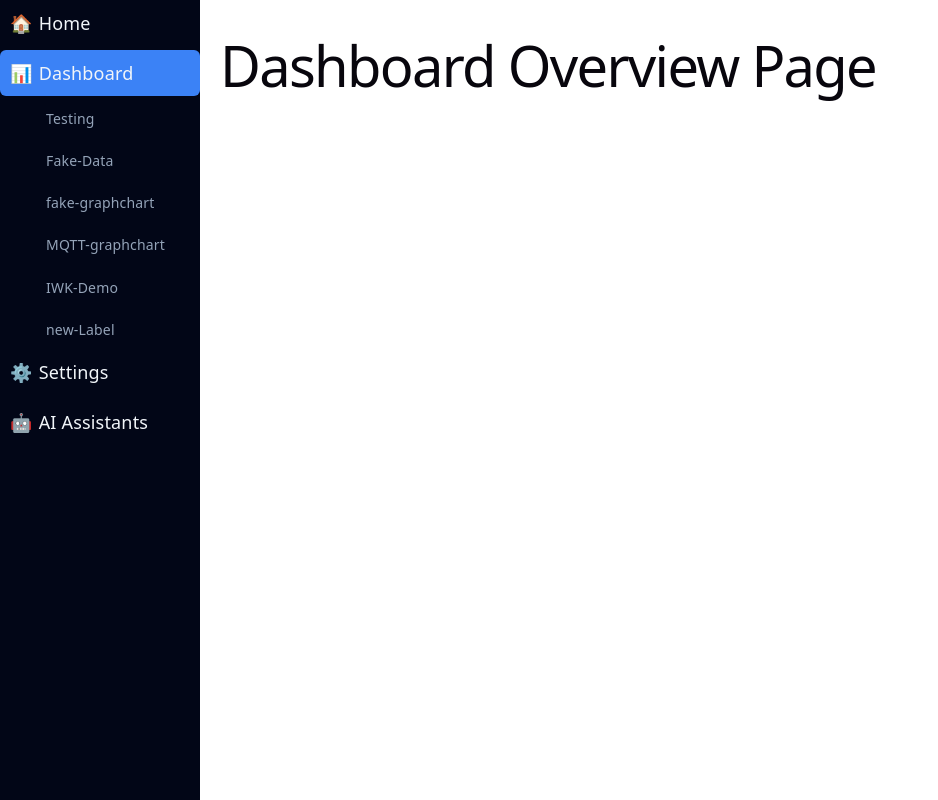
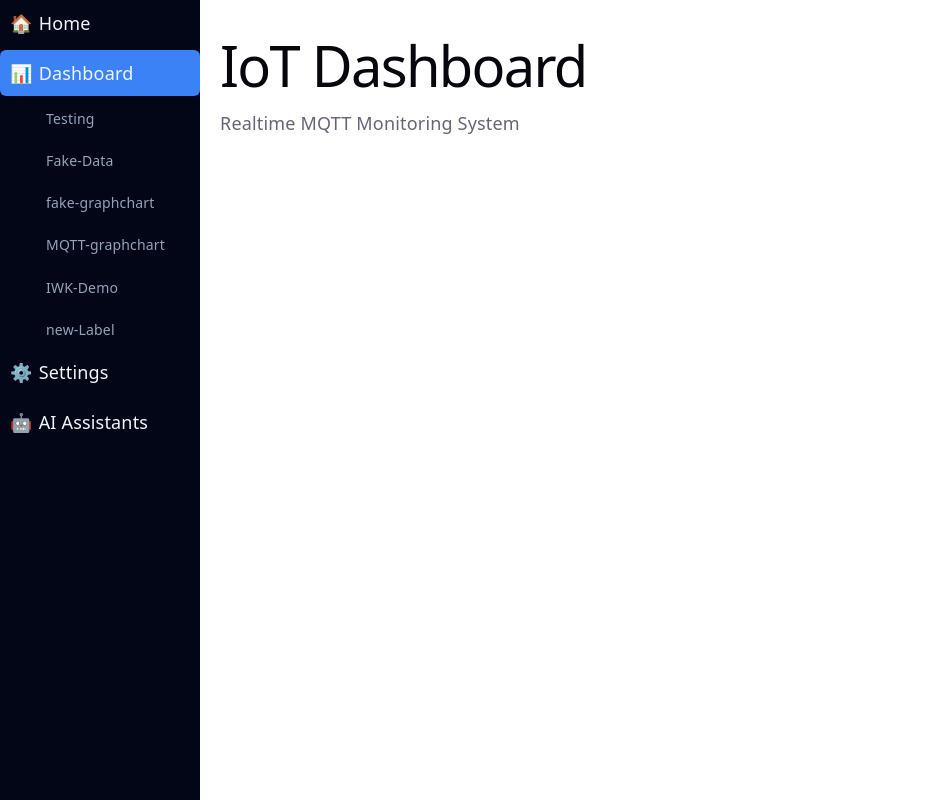
Before and after one commit to shenq0428/react-mqtt-iot-dashboard, a React app in the folder frontend/: page /dashboard in a window 1280 px wide. Shown: the whole page, without its empty margins (0-938 px from the left). Built offline with nearby package versions, Linux system fonts and the light colour scheme; no server answers; the HTML template or start-up script is replaced by a standard one.

Commit message:
added Nested Layout Routing by using Outlet function

```diff
--- a/frontend/src/App.jsx
+++ b/frontend/src/App.jsx
@@ -59,7 +59,14 @@ function App() {
         <Routes>
           <Route path="/" element={<Overview />} />
           {/* Nested routes for dashboard sub-pages */}
-          <Route path="/dashboard/*" element={<DashboardLayout data={data} loading={loading} />} />
+          <Route path="/dashboard" element={<DashboardLayout />} >
+            <Route path="testing" element={<TestingPage data={data} loading={loading} />} />
+            <Route path="fake-data" element={<FakeDataPage />} />
+            <Route path="fake-graphchart" element={<FakeGraphPage />} />
+            <Route path="mqtt-graphchart" element={<MQTTPage />} />
+            <Route path="iwk" element={<h1>IWK Page</h1>} />
+            <Route path="new-label" element={<h1>New Label Page</h1>} />
+          </Route>
           <Route path="/settings" element={<Settings />} />
           <Route path="/ai-assistants" element={<AIAssistants />} />
         </Routes>
--- a/frontend/src/pages/dashboard/DashboardLayout.jsx
+++ b/frontend/src/pages/dashboard/DashboardLayout.jsx
@@ -1,4 +1,5 @@
 import { Routes, Route } from "react-router-dom"
+import { Outlet } from "react-router-dom"
 
 import DashboardOverview from "./DashboardOverview"
 import TestingPage from "./TestingPage"
@@ -10,17 +11,19 @@ function DashboardLayout({ data, loading }) {
 
     return (
 
-        <Routes>
+        <div className="dashboard_layout">
 
-            <Route path="/" element={<DashboardOverview />} />
-            <Route path="testing" element={<TestingPage data={data} loading={loading} />} />
-            <Route path="fake-data" element={<FakeDataPage />} />
-            <Route path="fake-graphchart" element={<FakeGraphPage />} />
-            <Route path="mqtt-graphchart" element={<MQTTPage />} />
-            <Route path="iwk" element={<h1>IWK Page</h1>} />
-            <Route path="new-label" element={<h1>New Label Page</h1>} />
+            <div className="dashboard_header">
 
-        </Routes>
+                <h1>IoT Dashboard</h1>
+
+                <p>Realtime MQTT Monitoring System</p>
+
+            </div>
+
+            <Outlet />
+
+        </div>
 
     )
 
```
